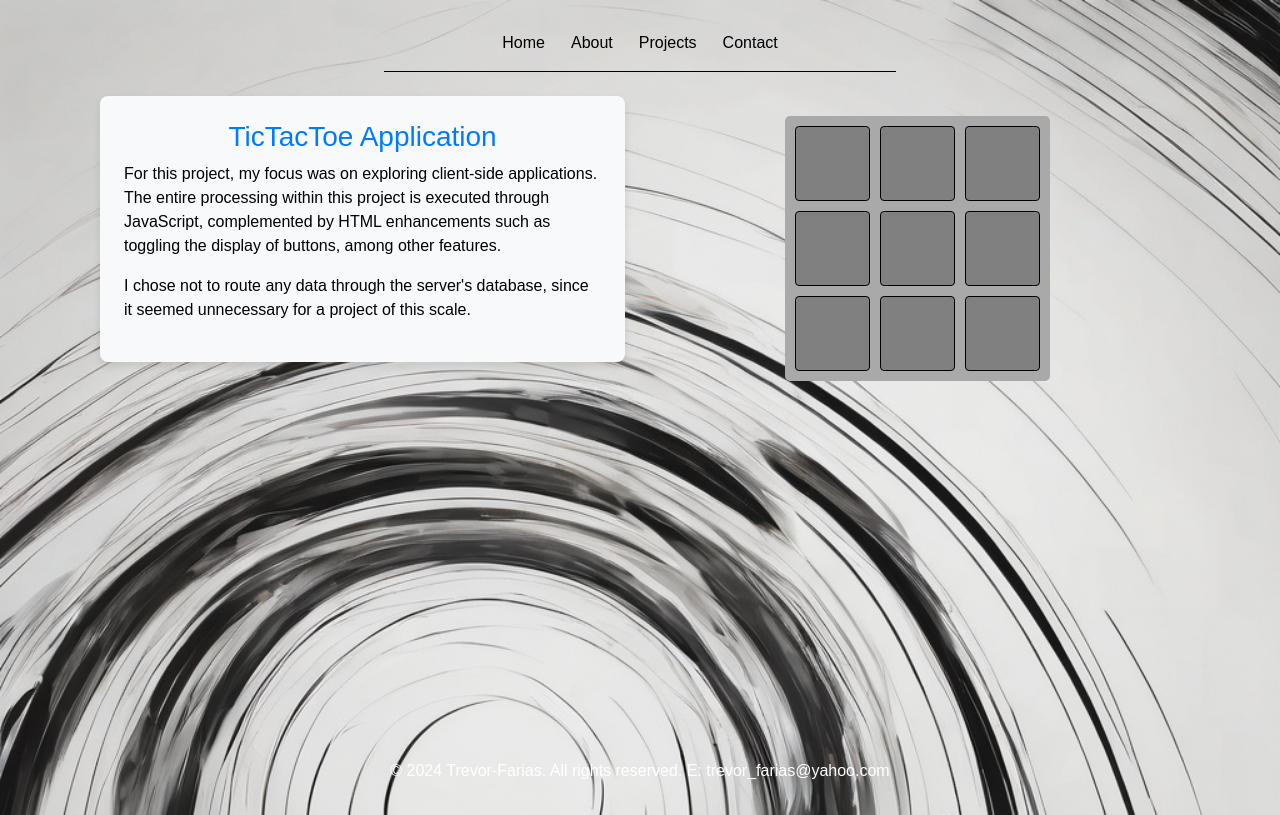
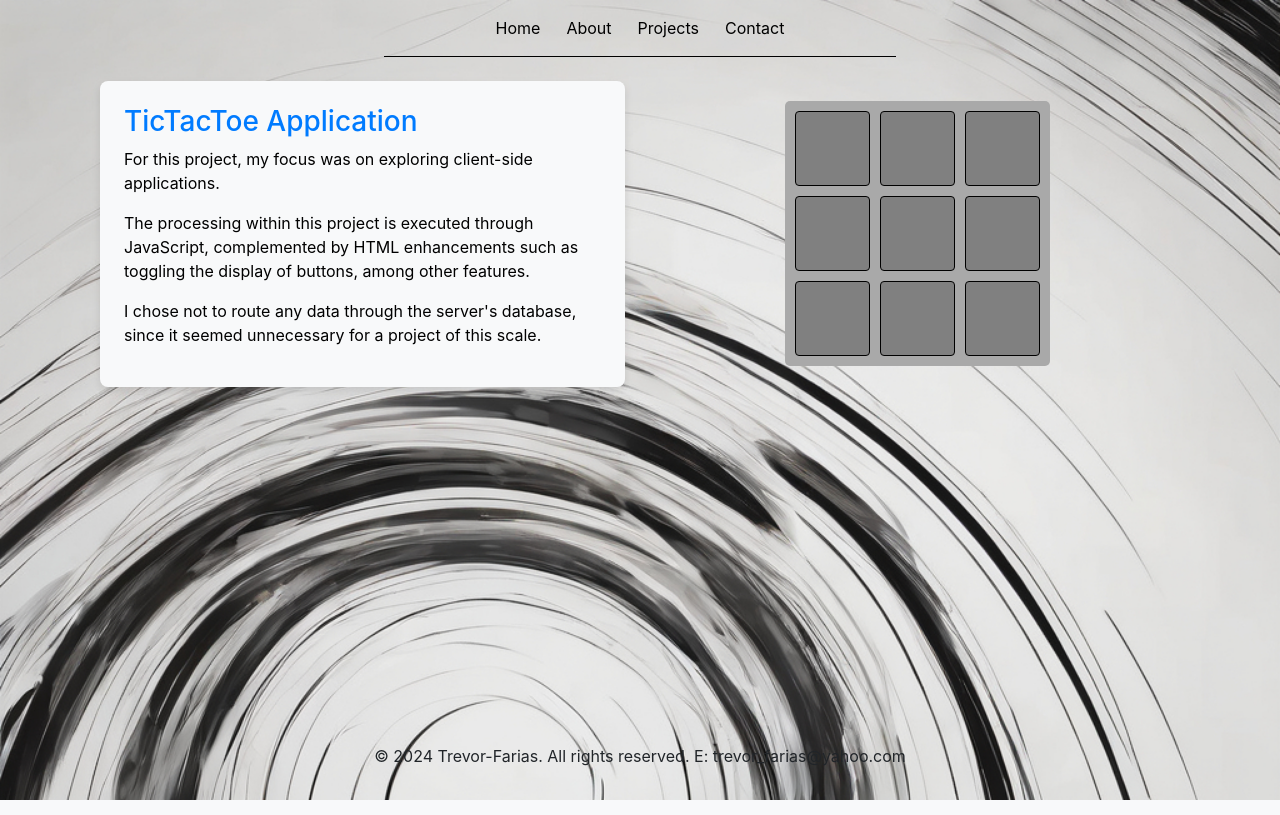
Before and after one commit to trevorfar/Portfolio_Site, a Flask app: page /ticTacToe in a window 1280 px wide. Run offline with Flask 3, Linux system fonts and the light colour scheme; some libraries are stand-ins or nearby versions.

Commit message:
Done formatting for Calc and Tic

```diff
--- a/static/css/style_app1.css
+++ b/static/css/style_app1.css
@@ -19,7 +19,6 @@
     border: 1px solid black;
     overflow: hidden;
 }
-
 
 
 body{
@@ -76,5 +75,6 @@ body{
 }
 
 .description-container p {
-    color: #333;
+    color: black;
+    text-align: left
 }
--- a/static/css/style_app2.css
+++ b/static/css/style_app2.css
@@ -1,15 +1,10 @@
 body {
-    font-family: 'Arial', sans-serif;
-    text-align: center;
     background-image: url('../Images/ticTacToe.jpg');
     background-repeat: no-repeat;
     background-size: cover;
-    color: white;
-    margin-top: 15px;
 }
 
 button {
-
     padding: 10px 20px;
     font-size: 16px;
     background-color: #4CAF50;
@@ -54,6 +49,11 @@ button {
     border-radius: 4px;
     background-color: grey;
     line-height: 75px;
+    text-align: center;
+    font-weight: bold;
+    color: white;
+    font-family: 'Arial', sans-serif;
+
 }
 
 .cell:hover{
@@ -74,6 +74,4 @@ button {
 .description-container p {
     color: black;
     text-align: left;
-    font-size: 16;
-    font-weight: 10;
 }
--- a/templates/base.html
+++ b/templates/base.html
@@ -42,7 +42,6 @@
               <a class="nav-link" id="contactsDropdown" role="button" data-toggle="dropdown" aria-haspopup="true" aria-expanded="false"
               href="{{url_for('index')}}">Contact</a>
               <div class="dropdown-menu" aria-labelledby="contactsDropdown">
-                <!-- Dropdown items go here -->
                 <a class="dropdown-item" target="_blank" href="https://www.linkedin.com/in/trevor-farias-454aa2278">LinkedIn</a>
                 <a class="dropdown-item" href="mailto:trevor_farias@yahoo.com">Email</a>
               </div>
--- a/templates/calculator.html
+++ b/templates/calculator.html
@@ -19,7 +19,7 @@
                         <li>A list for holding previous results.</li>
                         <li>An updating list responsible for displaying the expression on the screen.</li>
                         </ul>
-                    User input is acquired through interactive HTML buttons, responsible for altering the ongoing expression. This expression is then sent to the backend for processing, with the resulting response being displayed on the text-area display.
+                    User input is acquired through interactive HTML buttons, which are responsible for altering the ongoing expression. This expression is then sent to the backend for processing, with the result being shown on the text-area display.
                     </p>
                 </div>
             </div>
--- a/templates/ticTacToe.html
+++ b/templates/ticTacToe.html
@@ -12,8 +12,13 @@
             <div class="col-md-6 mb-4">
                 <div class="description-container p-4">
                     <h3>TicTacToe Application</h3>
-                    <p>For this project, my focus was on exploring client-side applications. The entire processing within this project is executed through JavaScript, complemented by HTML enhancements such as toggling the display of buttons, among other features.</p>
-                    <p>I chose not to route any data through the server's database, since it seemed unnecessary for a project of this scale.</p>
+                <p>For this project, my focus was on exploring client-side applications.
+                    </p><p>
+                    The processing within this project is executed through JavaScript, complemented by HTML enhancements such as toggling the display of buttons, among other features.
+                </p>
+                    <p>
+                    I chose not to route any data through the server's database, since it seemed unnecessary for a project of this scale.</p>
+                    </p>
                 </div>
             </div>
 
```
Also changed, not shown: test.py (added, +14 -0 lines), 1 other file.
